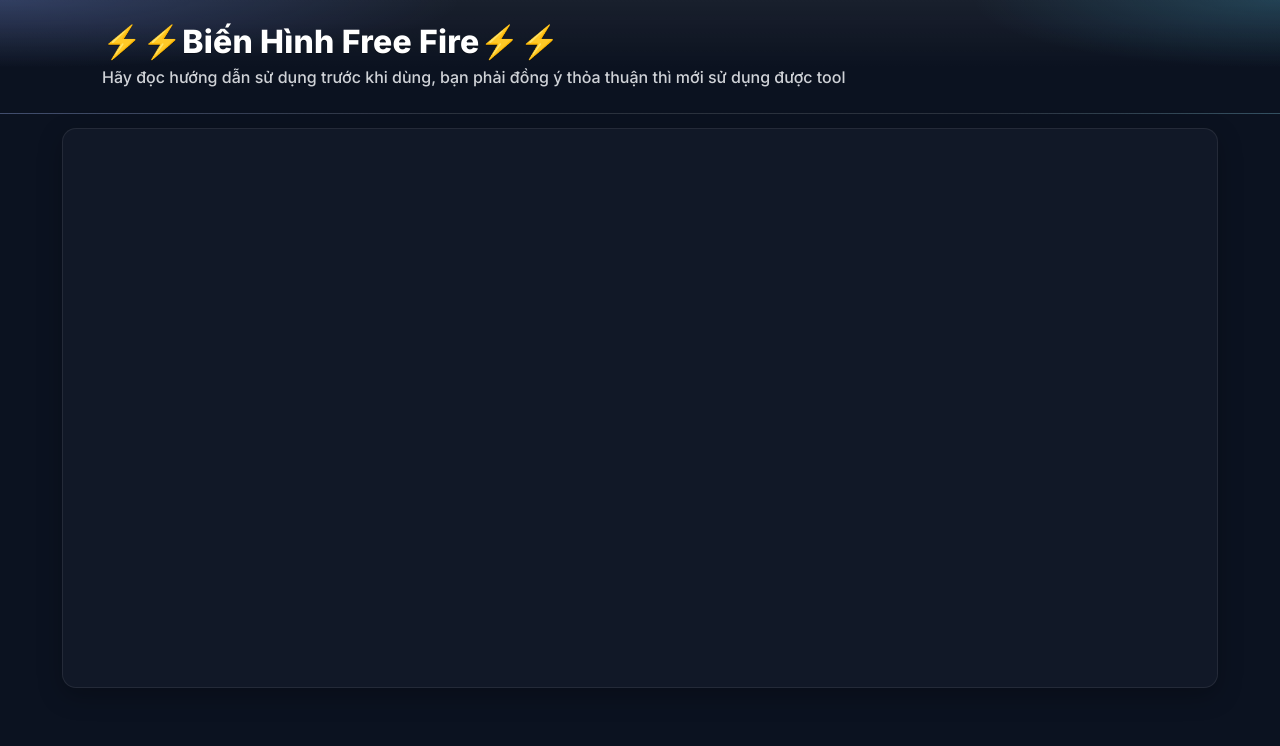
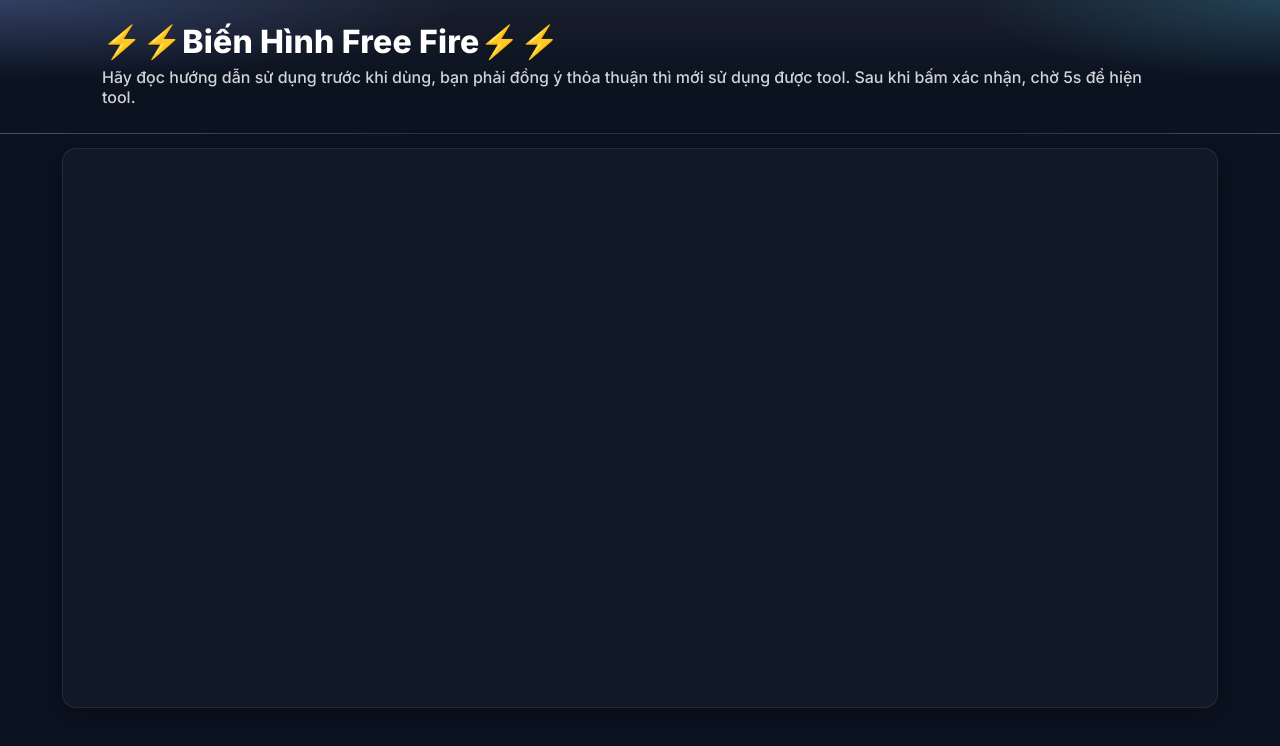
Before and after one commit to freefirehay/ff_content, a plain HTML site: page index.html in a window 1280 px wide. Drawn offline with Linux system fonts and the light colour scheme.

Commit message:
Update index.html

```diff
--- a/index.html
+++ b/index.html
@@ -106,7 +106,7 @@
   <header class="header">
     <div class="container">
       <h1> ⚡⚡Biến Hình Free Fire⚡⚡</h1>
-      <p class="subtitle">Hãy đọc hướng dẫn sử dụng trước khi dùng, bạn phải đồng ý thỏa thuận thì mới sử dụng được tool</p>
+      <p class="subtitle">Hãy đọc hướng dẫn sử dụng trước khi dùng, bạn phải đồng ý thỏa thuận thì mới sử dụng được tool. Sau khi bấm xác nhận, chờ 5s để hiện tool.</p>
     </div>
   </header>
 
```
